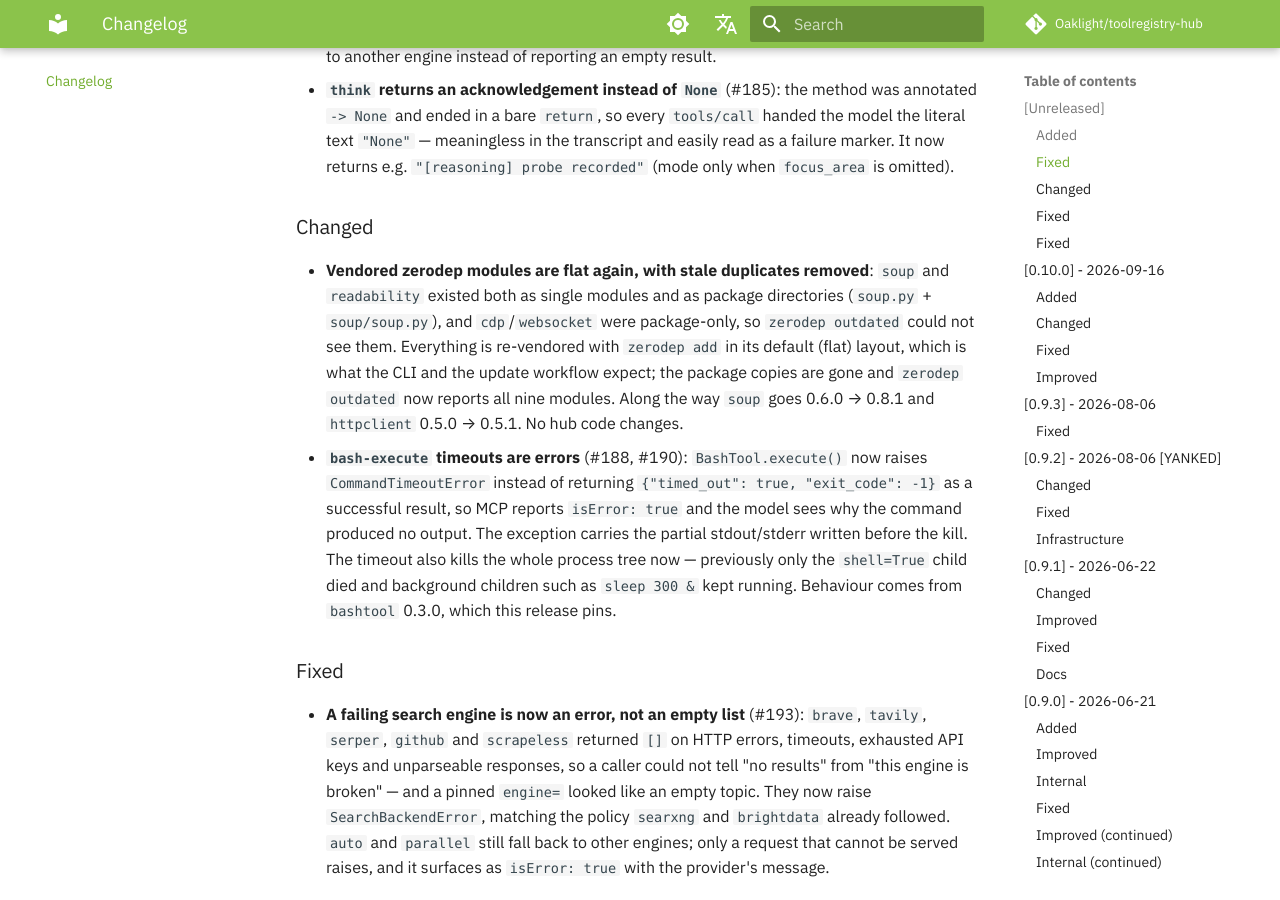
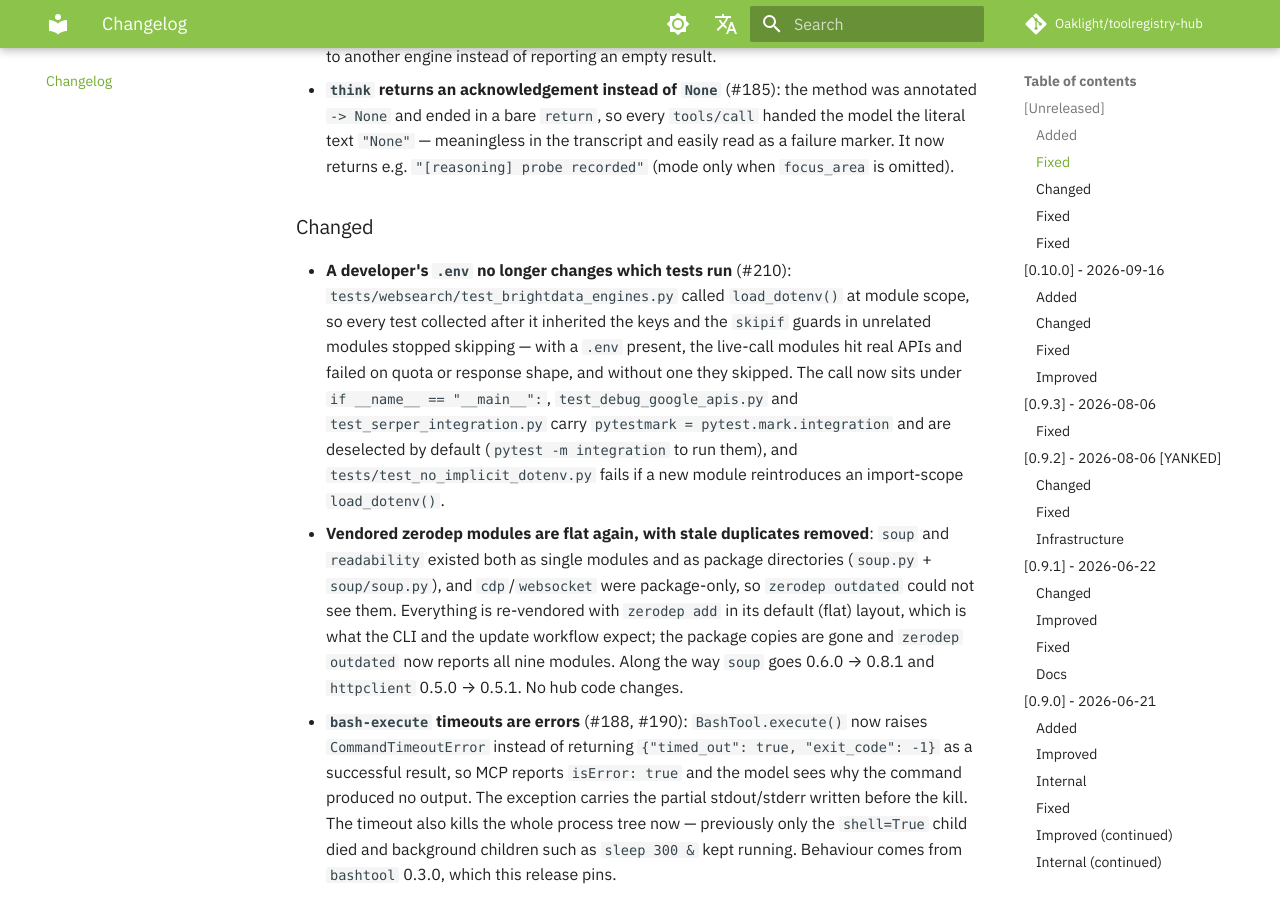
Before and after one commit to Oaklight/toolregistry-hub, an MkDocs documentation site: the page built from docs/changelog.md, in a window 1280 px wide and 900 px high, scrolled down 2237 px. Built offline with MkDocs 1.6.1 and Material for MkDocs 9.7.7, drawn with Linux system fonts in a browser that asks for light colours; some web fonts are replaced; comment, search, counter and statistics services are not loaded.

Commit message:
docs(changelog): a local .env no longer changes the test set
Record #210.

```diff
--- a/docs/changelog.md
+++ b/docs/changelog.md
@@ -32,6 +32,7 @@ The format is based on [Keep a Changelog](https://keepachangelog.com/en/1.1.0/),
 
 ### Changed
 
+- **A developer's `.env` no longer changes which tests run** (#210): `tests/websearch/test_brightdata_engines.py` called `load_dotenv()` at module scope, so every test collected after it inherited the keys and the `skipif` guards in unrelated modules stopped skipping — with a `.env` present, the live-call modules hit real APIs and failed on quota or response shape, and without one they skipped. The call now sits under `if __name__ == "__main__":`, `test_debug_google_apis.py` and `test_serper_integration.py` carry `pytestmark = pytest.mark.integration` and are deselected by default (`pytest -m integration` to run them), and `tests/test_no_implicit_dotenv.py` fails if a new module reintroduces an import-scope `load_dotenv()`.
 - **Vendored zerodep modules are flat again, with stale duplicates removed**: `soup` and `readability` existed both as single modules and as package directories (`soup.py` + `soup/soup.py`), and `cdp`/`websocket` were package-only, so `zerodep outdated` could not see them. Everything is re-vendored with `zerodep add` in its default (flat) layout, which is what the CLI and the update workflow expect; the package copies are gone and `zerodep outdated` now reports all nine modules. Along the way `soup` goes 0.6.0 → 0.8.1 and `httpclient` 0.5.0 → 0.5.1. No hub code changes.
 - **`bash-execute` timeouts are errors** (#188, #190): `BashTool.execute()` now raises `CommandTimeoutError` instead of returning `{"timed_out": true, "exit_code": -1}` as a successful result, so MCP reports `isError: true` and the model sees why the command produced no output. The exception carries the partial stdout/stderr written before the kill. The timeout also kills the whole process tree now — previously only the `shell=True` child died and background children such as `sleep 300 &` kept running. Behaviour comes from `bashtool` 0.3.0, which this release pins.
 
```
